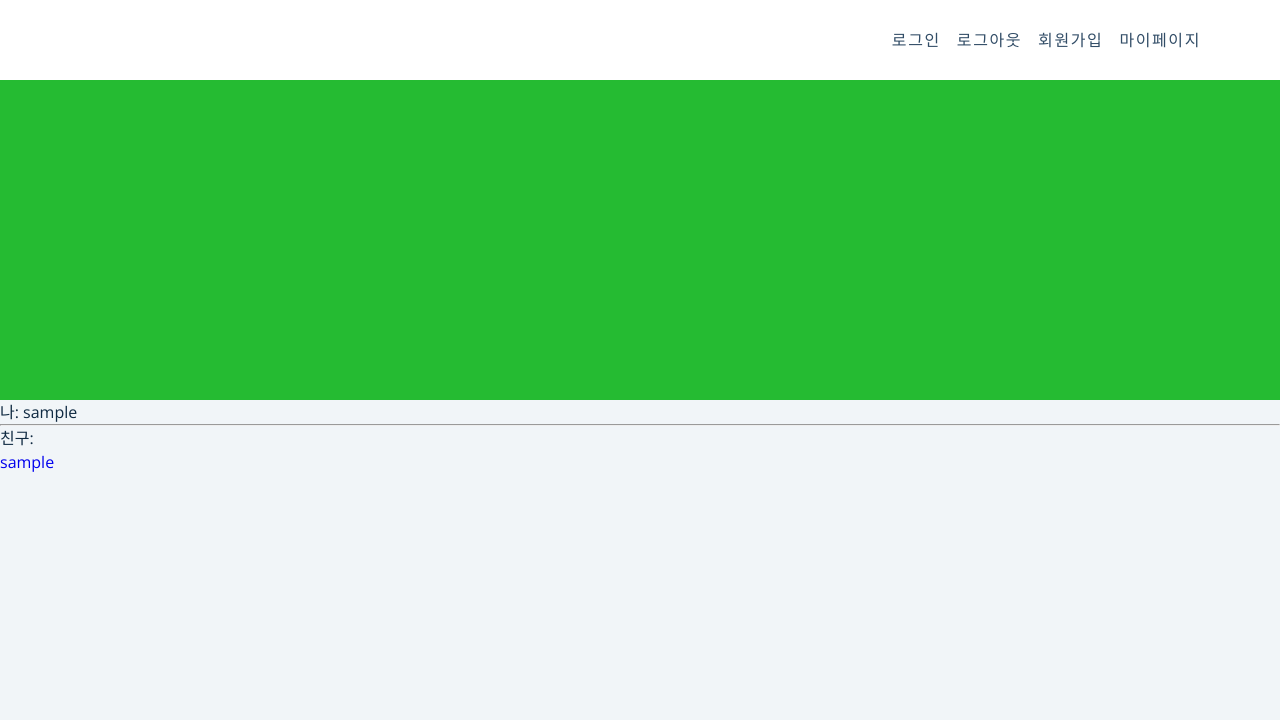
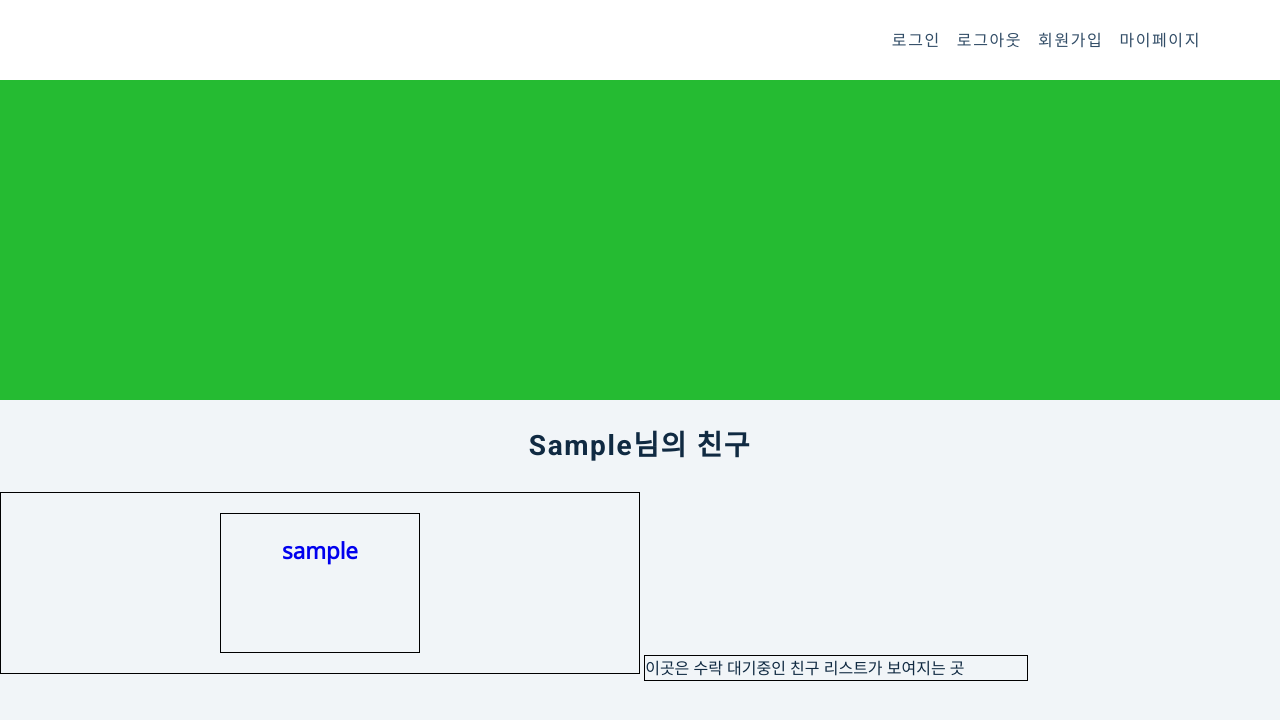
Before and after one commit to DOWITH-Developer/DOWITH, a Django app: page /friend/list/1 in a window 1280 px wide. Shown: the top 720 px of the page. Run offline with Django 3.2, Linux system fonts and the light colour scheme; tables that the repository leaves empty hold one stand-in row (values such as "Sample post"); some libraries are stand-ins or nearby versions.

Commit message:
revise template

```diff
--- a/friend/models.py
+++ b/friend/models.py
@@ -32,6 +32,12 @@ class Friendship(models.Model):
 # post_save() <-- 생성된 후에 하는 액션
 
 
+# 친구 요청 / 수락
+# 요청 pre_save()
+# 수락 -> save()
+# 상대방과의 opposite connection post_save()
+
+
 # -------------------------------
 # fs = FriendShip(me=a, friend=b)
 # fs2 = FriendShip(me=b, friend=a)
--- a/friend/templates/friend/friend_list.html
+++ b/friend/templates/friend/friend_list.html
@@ -1,22 +1,75 @@
 {% extends 'friend/layout.html' %}
+
+{% block extra_head %}
+
+
+    <style>
+
+        .friend__page__title {
+            text-align: center;
+            margin: 2rem auto;
+        }
+
+        section .friend__list {
+            width: 90%;
+            overflow: hidden;
+            margin: 0 auto;
+            padding: 20px;
+        }
+
+        .friend__search {
+            width: 50%;
+            border: 1px solid black;
+            overflow: auto;
+            text-align: center;
+            display:inline-block;
+        }
+
+        .friend__request {
+            width: 30%;
+            border: 1px solid black;
+            display: inline-block;
+        }
+
+        .friend__list__content {
+            width: 200px;
+            height: 140px;
+            list-style-type: none;
+            border: 1px solid black;
+            display:inline-block;
+            margin: 20px;
+            padding: 20px;
+        }
+
+        .friend__friends__name {
+            text-align: center;
+            font-weight: bold;
+            font-size: 1.4rem;
+        }
+
+    </style>
+
+{% endblock extra_head %}
+
 
 {% block content %}
 
-    나: {{me}}
-    <hr>
+    <h3 class="friend__page__title">{{me}}님의 친구</h3>
 
+    <section class="friend__list">
 
-    친구:
+        <div class="friend__search">
+            {% for fd in friends %}
+                <div class="friend__list__content">
+                    <a href="{% url 'friend:fd_detail' fd.friend.pk %}" class="friend__friends__name"><li>{{fd.friend}}</li></a>
+                </div>
+            {% endfor %}
+        </div>
 
-    <ul>
+        <div class="friend__request">
+            이곳은 수락 대기중인 친구 리스트가 보여지는 곳
+        </div>
 
-        {% for fd in friends %}
-
-            <a href="{% url 'friend:fd_detail' fd.friend.pk %}"><li>{{fd.friend}}</li></a>
-
-        {% endfor %}
-
-    </ul>
-
+    </section>
 
 {% endblock content %}
--- a/friend/views.py
+++ b/friend/views.py
@@ -52,10 +52,7 @@ def fd_detail(request, pk):
     ctx = {
         'user': user
     }
-    # TODO : 템플릿 수정
     return render(request, 'friend/friend_detail.html', context=ctx)
-
-
 
 def fd_approve(request):
     return HttpResponse('hello')
```
Also changed, not shown: friend/templates/friend/friend_detail.html (+48 -5 lines).
